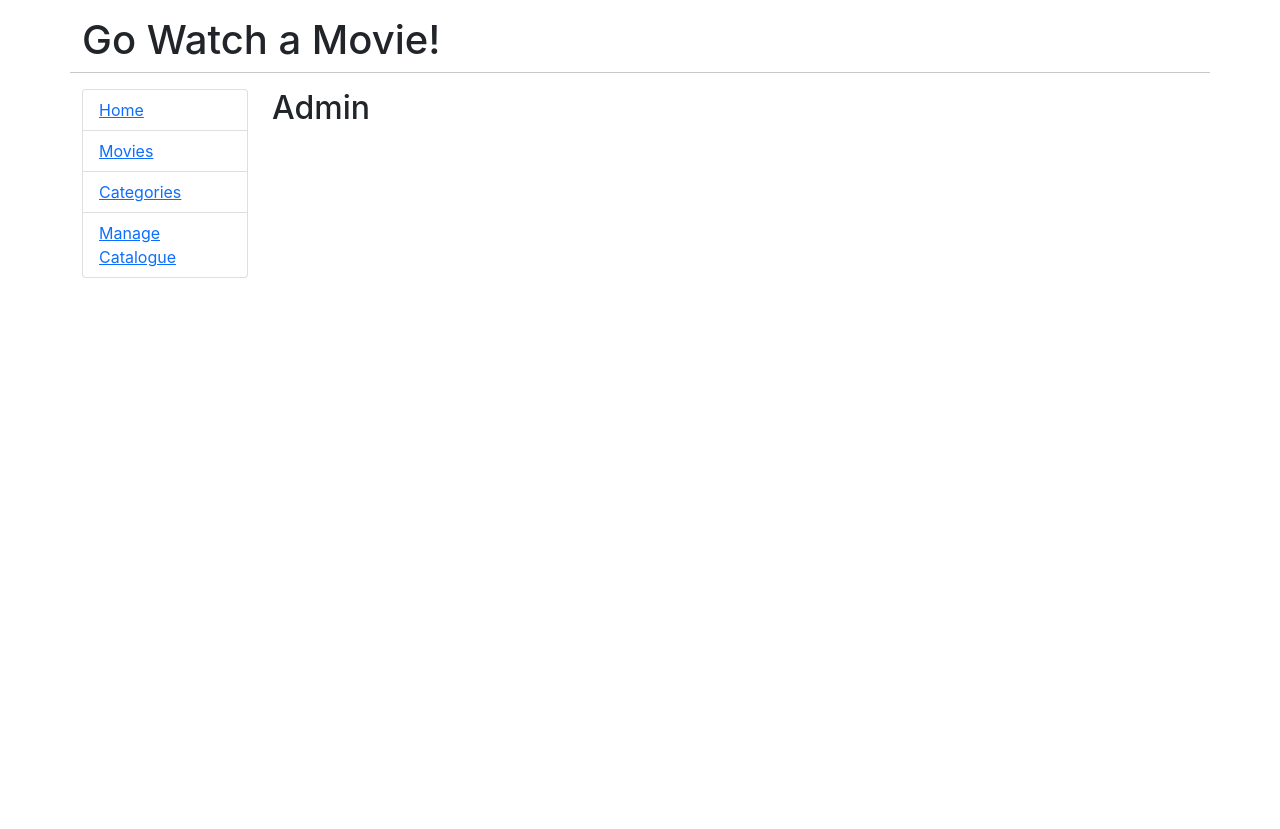
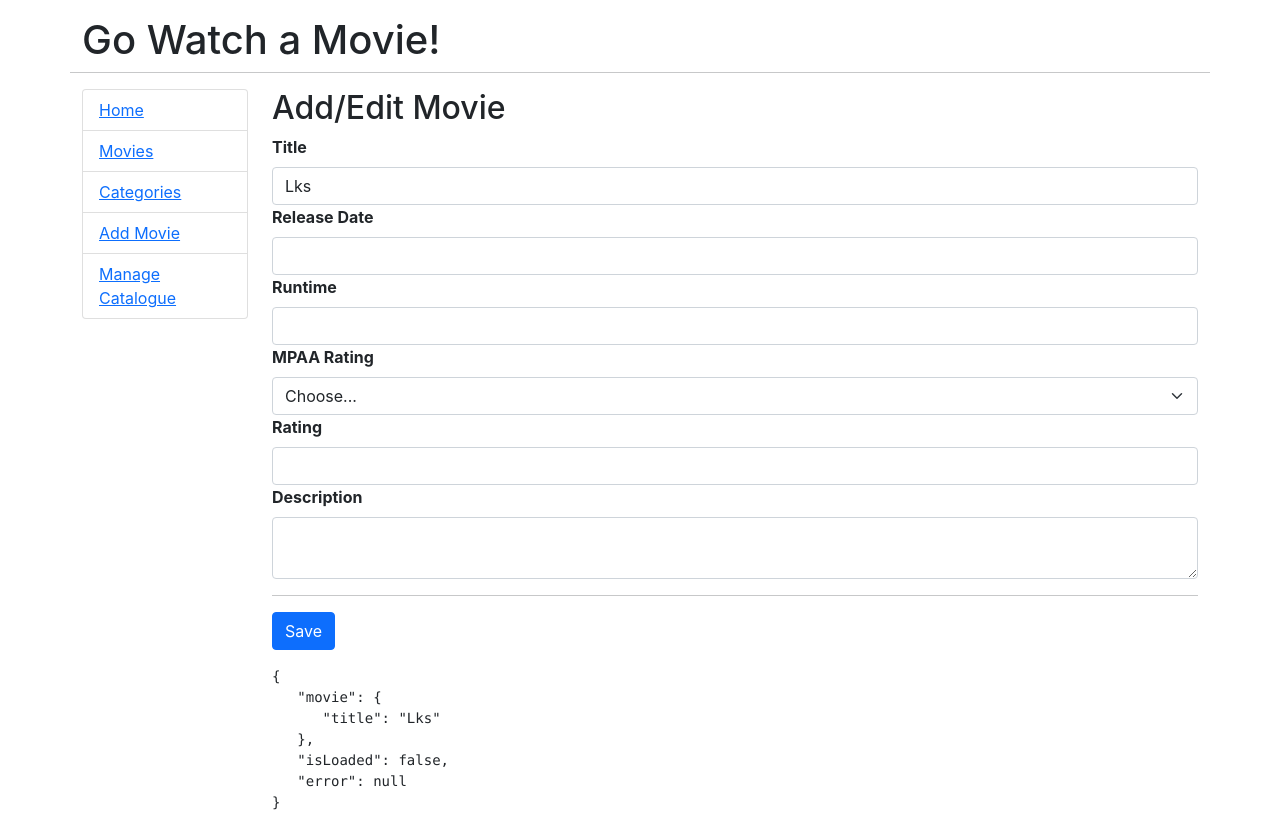
Before and after one commit to daopmdean/movie-store-fe, a React (Create React App) app: page /admin/add in a window 1280 px wide. Before the commit the page ends 800 px from the top, so only its background shows below. Built offline with nearby package versions, Linux system fonts and the light colour scheme.

Commit message:
add/edit movie form

```diff
--- a/src/App.js
+++ b/src/App.js
@@ -2,6 +2,7 @@ import React from "react";
 import { BrowserRouter as Router, Switch, Route, Link } from "react-router-dom";
 import Admin from "./components/Admin";
 import Categories from "./components/Categories";
+import EditMovie from "./components/EditMovie";
 import Home from "./components/Home";
 import Movies from "./components/Movies";
 import OneGenre from "./components/OneGenre";
@@ -29,7 +30,10 @@ export default function App() {
                 <li className="list-group-item">
                   <Link to="/categories">Categories</Link>
                 </li>
-                <li className="list-group-item  ">
+                <li className="list-group-item">
+                  <Link to="/admin/add">Add Movie</Link>
+                </li>
+                <li className="list-group-item">
                   <Link to="/admin">Manage Catalogue</Link>
                 </li>
               </ul>
@@ -46,6 +50,7 @@ export default function App() {
               <Route exact path="/categories" component={Categories} />
               <Route exact path="/categories/:id" component={OneGenre} />
 
+              <Route path="/admin/add" component={EditMovie} />
               <Route path="/admin">
                 <Admin />
               </Route>
--- /dev/null
+++ b/src/components/EditMovie.css
@@ -0,0 +1,3 @@
+label {
+  font-weight: bold;
+}
--- /dev/null
+++ b/src/components/EditMovie.js
@@ -0,0 +1,181 @@
+import React, { Component, Fragment } from "react";
+import "./EditMovie.css";
+
+class EditMovie extends Component {
+  state = {
+    movie: {},
+    isLoaded: false,
+    error: null,
+  };
+
+  constructor(props) {
+    super(props);
+    this.state = {
+      movie: {
+        id: 0,
+        title: "",
+        release_date: "",
+        runtime: "",
+        mpaa_rating: "",
+        rating: "",
+        description: "",
+      },
+      isLoaded: false,
+      error: null,
+    };
+
+    this.handleChange = this.handleChange.bind(this);
+    this.handleSubmit = this.handleSubmit.bind(this);
+  }
+
+  handleSubmit = (evt) => {
+    console.log("Form submitted");
+    evt.preventDefault();
+  };
+
+  handleChange = (evt) => {
+    let value = evt.target.value;
+    let name = evt.target.name;
+    this.setState((prevState) => ({
+      movie: {
+        ...prevState.movie,
+        [name]: value,
+      },
+    }));
+  };
+
+  componentDidMount() {
+    this.setState({
+      movie: {
+        title: "Lks",
+      },
+    });
+  }
+
+  render() {
+    let { movie } = this.state;
+
+    return (
+      <Fragment>
+        <h2>Add/Edit Movie</h2>
+        <form onSubmit={this.handleSubmit}>
+          <input
+            type="hidden"
+            id="id"
+            name="id"
+            value={movie.id}
+            onChange={this.handleChange}
+          />
+
+          <div className="md-3">
+            <label htmlFor="title" className="form-label">
+              Title
+            </label>
+            <input
+              type="text"
+              className="form-control"
+              id="title"
+              name="title"
+              value={movie.title}
+              onChange={this.handleChange}
+            />
+          </div>
+
+          <div className="md-3">
+            <label htmlFor="release_date" className="form-label">
+              Release Date
+            </label>
+            <input
+              type="text"
+              className="form-control"
+              id="release_date"
+              name="release_date"
+              value={movie.releaseDate}
+              onChange={this.handleChange}
+            />
+          </div>
+
+          <div className="md-3">
+            <label htmlFor="runtime" className="form-label">
+              Runtime
+            </label>
+            <input
+              type="text"
+              className="form-control"
+              id="runtime"
+              name="runtime"
+              value={movie.runtime}
+              onChange={this.handleChange}
+            />
+          </div>
+
+          <div className="md-3">
+            <label htmlFor="runtime" className="form-label">
+              MPAA Rating
+            </label>
+            <select
+              className="form-select"
+              name="mpaa_rating"
+              value={movie.mpaaRating}
+              onChange={this.handleChange}
+            >
+              <option className="form-select">Choose...</option>
+              <option className="form-select" value="G">
+                G
+              </option>
+              <option className="form-select" value="PG">
+                PG
+              </option>
+              <option className="form-select" value="PG14">
+                PG14
+              </option>
+              <option className="form-select" value="R">
+                R
+              </option>
+              <option className="form-select" value="NC17">
+                NC17
+              </option>
+            </select>
+          </div>
+
+          <div className="md-3">
+            <label htmlFor="rating" className="form-label">
+              Rating
+            </label>
+            <input
+              type="text"
+              className="form-control"
+              id="rating"
+              name="rating"
+              value={movie.rating}
+              onChange={this.handleChange}
+            />
+          </div>
+
+          <div className="md-3">
+            <label htmlFor="description" className="form-label">
+              Description
+            </label>
+            <textarea
+              className="form-control"
+              id="description"
+              name="description"
+              value={movie.description}
+              onChange={this.handleChange}
+            />
+          </div>
+
+          <hr></hr>
+
+          <button className="btn btn-primary">Save</button>
+        </form>
+
+        <div className="mt-3">
+          <pre>{JSON.stringify(this.state, null, 3)}</pre>
+        </div>
+      </Fragment>
+    );
+  }
+}
+
+export default EditMovie;
```
